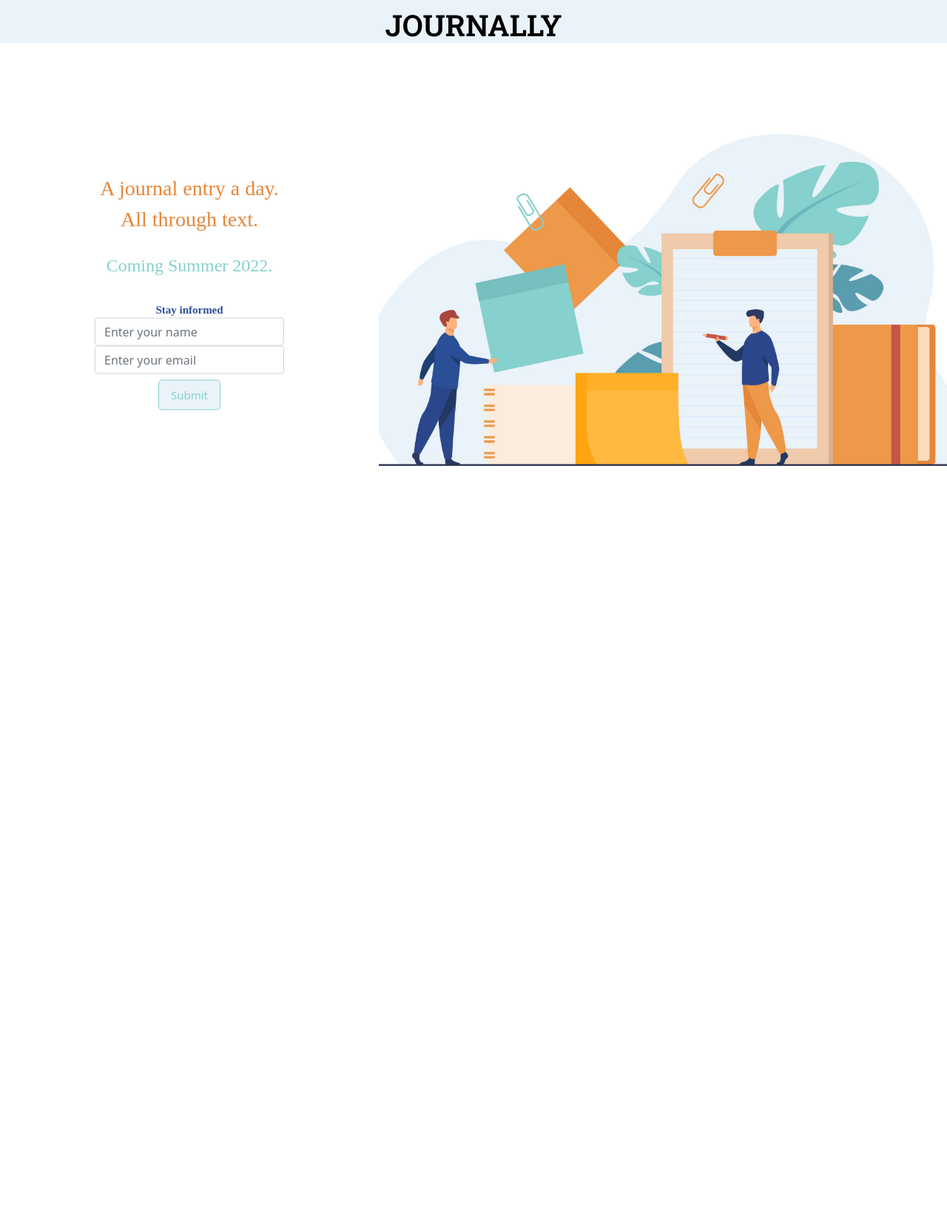
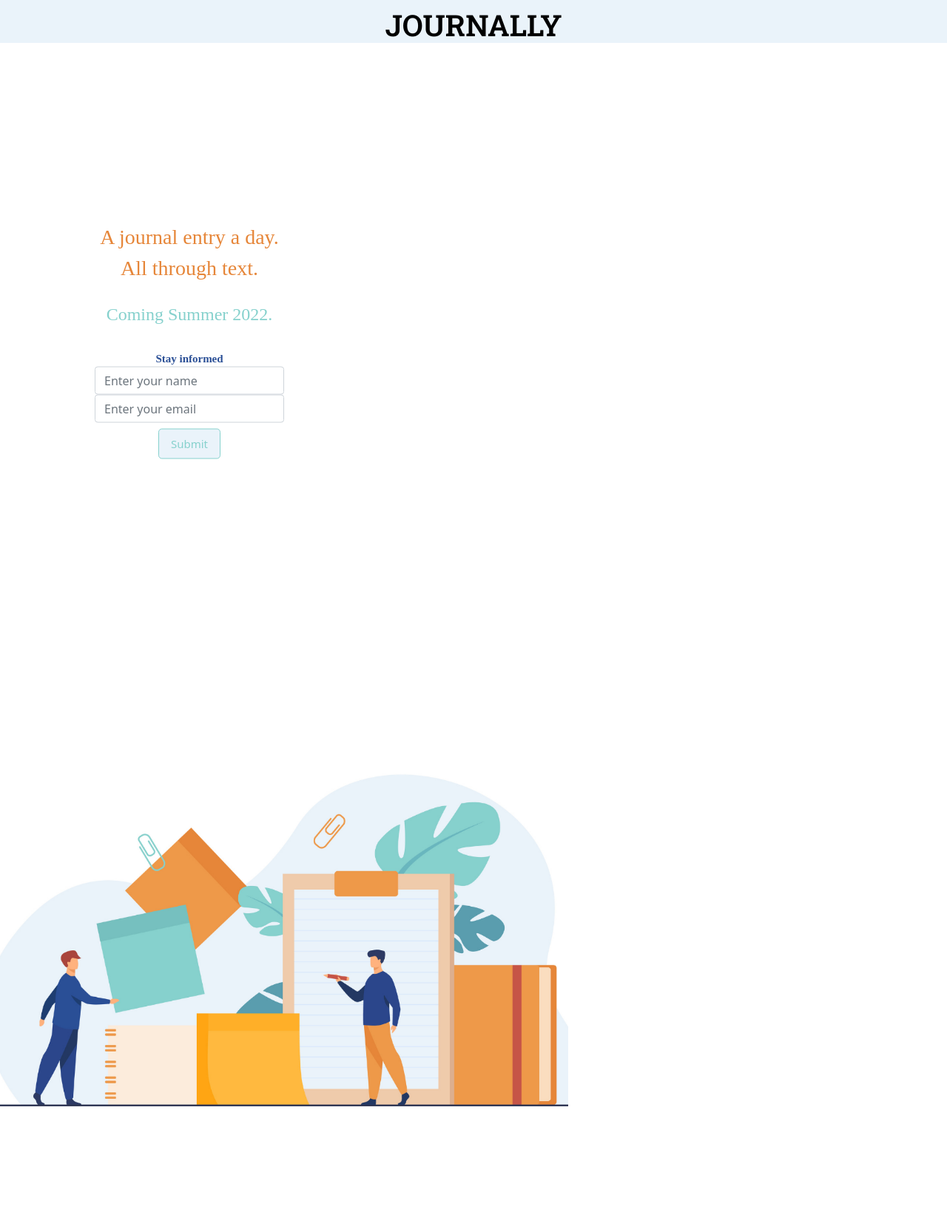
Before and after one commit to Journally/landing-page, a Flask app: page / in a window 1280 px wide. Shown: the whole page at 74% size. Before the commit the page ends 630 px from the top, so only its background shows below. Run offline with Flask 2, Linux system fonts and the light colour scheme; some libraries are stand-ins or nearby versions.

Commit message:
add button to thank-you page

```diff
--- a/app/static/css/styles.css
+++ b/app/static/css/styles.css
@@ -1,6 +1,5 @@
 * {
     box-sizing:border-box;
-
 }
 
 nav {
@@ -35,36 +34,9 @@ nav li a:hover {
     margin-bottom:15px;
 }
 
-/*
-body {
-    background-image: url('../journalling_image_3.jpg');
-    background-repeat: no-repeat;
-    background-attachment: fixed;
-    background-size: cover;
-}
-*/
-/* background image attribution: <a href='https://www.freepik.com/vectors/school'>
-School vector created by pch.vector - www.freepik.com</a> */
-
-
-/* Split the screen in half */
-/*
-.split {
-    height: 100%;
-    width: 50%;
-    position: fixed;
-    z-index: 1;
-    top: 0;
-    overflow-x: hidden;
-    padding-top: 20px;
-  }
-  */
-
 /* Control the left side */
 .left {
-    /*left: 0;*/
-
-    position: absolute;
+  position: relative;
   top: 0;
   left: 0;
   width: 40vw;
@@ -73,7 +45,7 @@ School vector created by pch.vector - www.freepik.com</a> */
 
 /* Control the right side */
 .right {
-    position: absolute;
+  position: relative;
   right: 0;
   top: 0;
   height: 100vh;
@@ -146,3 +118,9 @@ School vector created by pch.vector - www.freepik.com</a> */
     color: #72ccc8 !important;
     font-weight: bold;
 }
+
+#about {
+  position: relative;
+  clear: both;
+  background-color: #fcecdc;
+}
--- a/app/templates/index.html
+++ b/app/templates/index.html
@@ -36,7 +36,7 @@
         <div class="header">
             <h1>JOURNALLY</h1>
         </div>
-
+        <div id="section1-container">
             <div class="split left">
                 <div class="centered">
                     <div class="slogan">
@@ -68,7 +68,13 @@
 
             <div class="split right">
                 <div class="centered">
+
                 </div>
+            </div>
+
+        </div>
+
+        <div id="about">
         </div>
 
     </body>
--- a/app/templates/thank-you.html
+++ b/app/templates/thank-you.html
@@ -37,6 +37,7 @@
                     <br>
                     <h3>Thank you!</h3>
                     <h4>We'll keep you updated :)</h4>
+                    <a href="/" class="btn btn-outline-primary btn-lg">Back</a>
                 </div>
             </div>
         </div>
```
Lines whose indentation alone changed are shown as unchanged.
